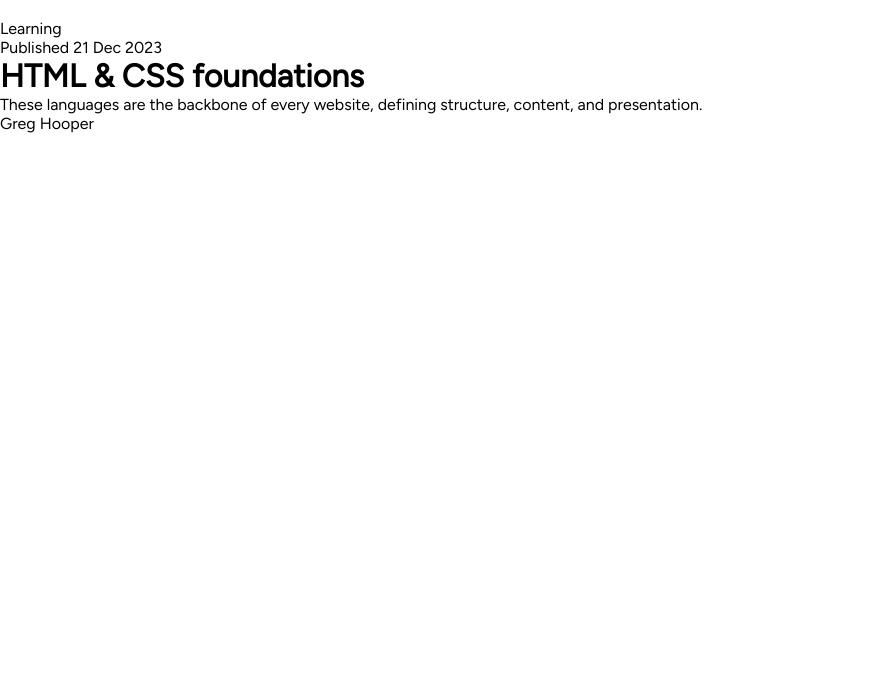
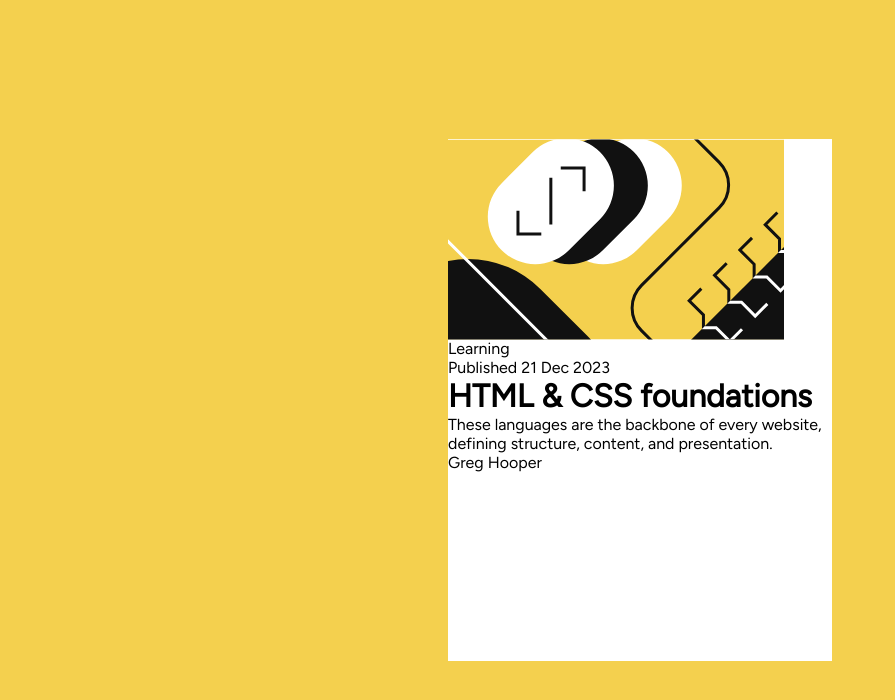
Before and after one commit to dhayv/blog_card_html_css, a plain HTML site: page index.html in a window 1280 px wide. Shown: the whole page, without its empty margins (0-895 px from the left). Drawn offline with Linux system fonts and the light colour scheme.

Commit message:
built basic card with minor css to layout

```diff
--- a/index.html
+++ b/index.html
@@ -16,20 +16,22 @@
 
   <div id="container">
     <div class="card">
+      <div class="blog_image">
+        <img src="/assets/images/illustration-article.svg" alt="">
+      </div>
+
       <div class="content">
-        <div class="card_background">
-          <img src="" alt="">
-        </div>
-        <p>Learning</p>
 
-        <p>Published 21 Dec 2023</p>
+        <p class="category">Learning</p>
 
-        <h1>HTML & CSS foundations</h1>
+        <p class="publish_date">Published 21 Dec 2023</p>
 
-        <p>These languages are the backbone of every website, defining structure, content, and presentation.</p>
+        <h1 class="title">HTML & CSS foundations</h1>
 
+        <p class="description">These languages are the backbone of every website, defining structure, content, and presentation.</p>
 
-        <p>Greg Hooper</p>
+        <div class="author">Greg Hooper</div>
+
       </div>
     </div>
   </div>
--- a/style.css
+++ b/style.css
@@ -3,3 +3,35 @@
     padding: 0;
     font-family: "Figtree", sans-serif;
 }
+
+
+
+#container{
+    background-color: #f4d04e;
+    justify-content: center;
+    display: flex;
+    height: 100vh;
+    align-items: center;
+}
+
+.card{
+    justify-content: center;
+    width: 384px;
+    height: 522px;
+    background-color: white;
+    padding: 24 24;
+}
+
+.content{
+    justify-content: center;
+
+}
+
+.blog_image{
+    width: 336px;
+    height: 200px;
+    align-items: center;
+    justify-content: center;
+    border-radius: 10px;
+
+}
```
